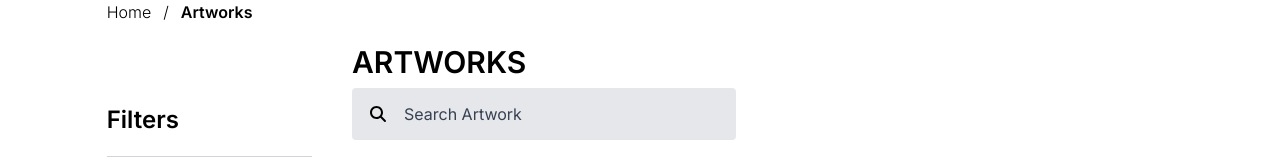
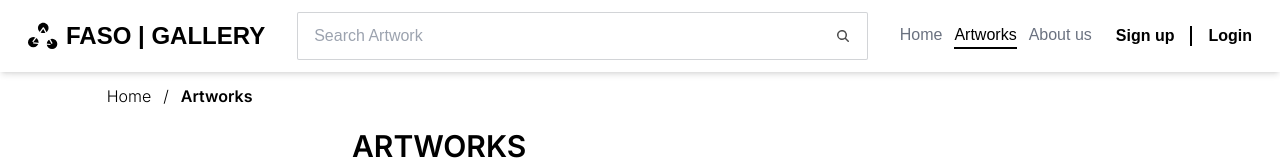
Before and after one commit to jourdancatarina3/art-gallery-frontend, a Next.js app: page /artworks in a window 1280 px wide. Shown: the top 160 px of the page. Built offline with nearby package versions, Linux system fonts and the light colour scheme; no server answers; a web font is replaced by a local one.

Commit message:
Delete svg logo

```diff
--- a/src/app/artworks/page.jsx
+++ b/src/app/artworks/page.jsx
@@ -5,6 +5,7 @@
 import React, { useContext } from 'react'
 import { ArtDataContext, useArtData, useArtDataContext } from '../context/ArtDataContext';
 import Image from 'next/image';
+import Navbar from '@/components/generics/navbar';
 
 const artGenres = [
   "Abstract",
@@ -21,8 +22,10 @@
   const artData = useArtDataContext();
 
   return (
+    <>
+      <Navbar />
       <div className='w-5/6 mx-auto'>
-      <div className='flex gap-3 font-light'>
+        <div className='flex gap-3 mt-3 font-light'>
           <h1>Home</h1>
           <h1>/</h1>
           <h1 className='font-semibold'>Artworks</h1>
@@ -69,6 +72,7 @@
           </div>
         </div>
       </div>
+    </>
   )
 }
 
```
Also changed, not shown: 1 other file (tests, documents, lock files or other folders). Lines whose indentation alone changed are shown as unchanged.
